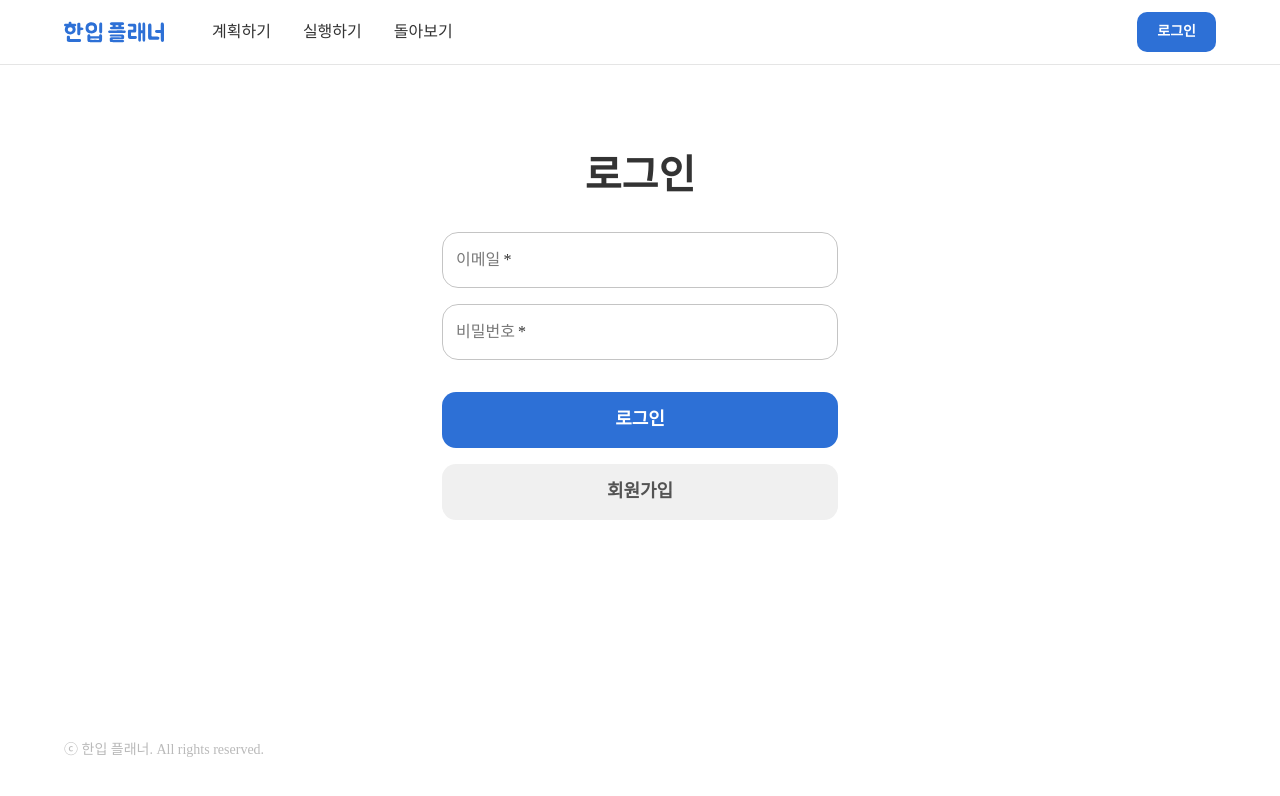
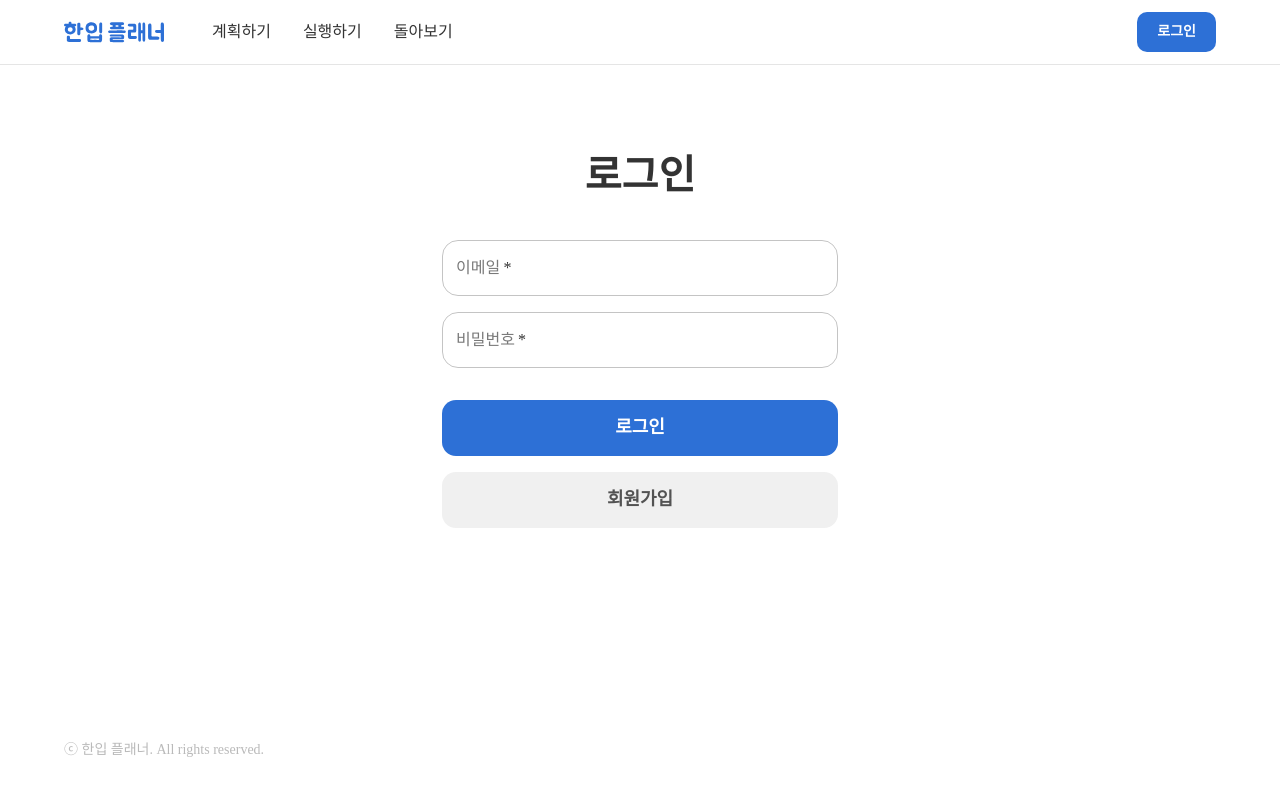
Before and after one commit to icetiredisgettingbear/one-bite-planner, a Next.js app: page /login in a window 1280 px wide. Shown: the top 796 px of the page. Built offline with nearby package versions, Linux system fonts and the light colour scheme; no server answers; a web font is replaced by a local one.

Commit message:
styles: TemplateLayout 컴포넌트 gap 수정

```diff
--- a/components/layouts/TemplateLayout.tsx
+++ b/components/layouts/TemplateLayout.tsx
@@ -12,7 +12,7 @@ export default function TemplateLayout({ ...props }: TemplateLayoutProps) {
         flexDirection: "column",
         pt: 15,
         pb: 10,
-        gap: 4,
+        gap: 5,
       }}
       {...props}
     />
```
